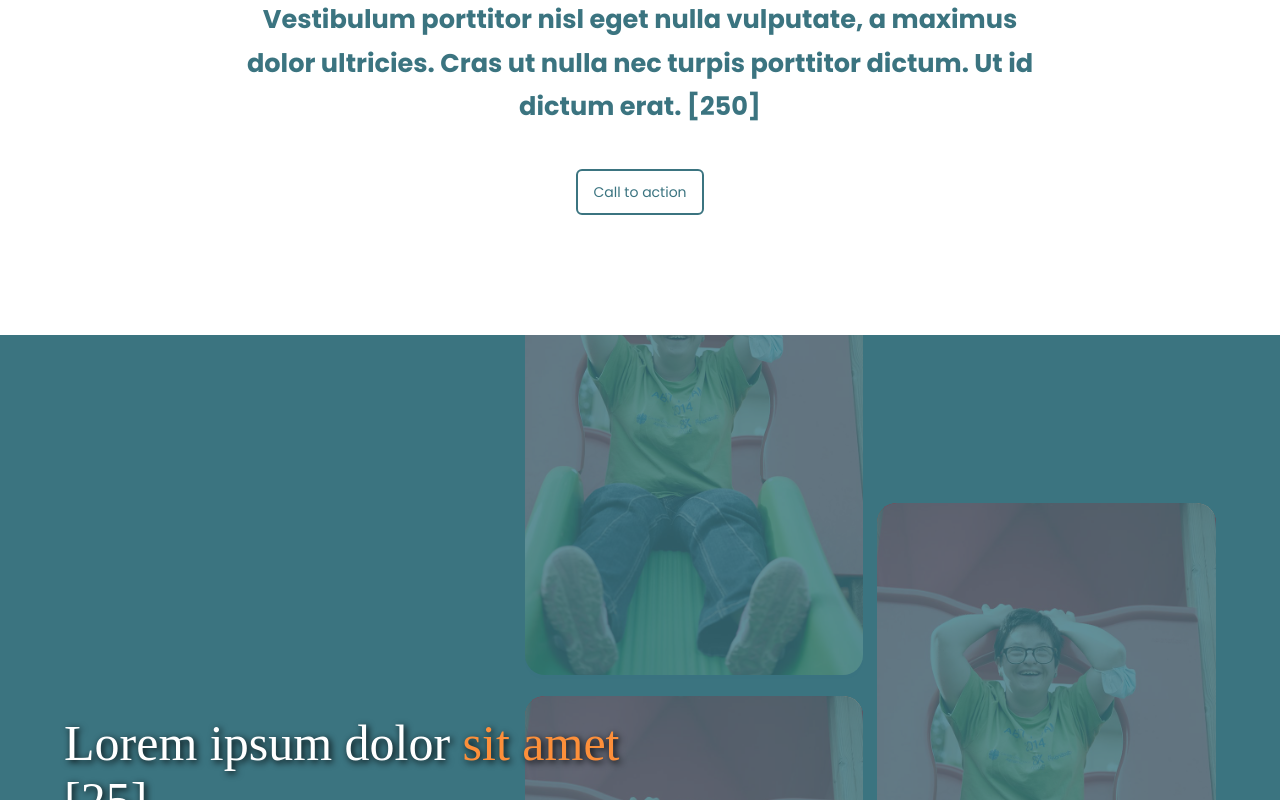
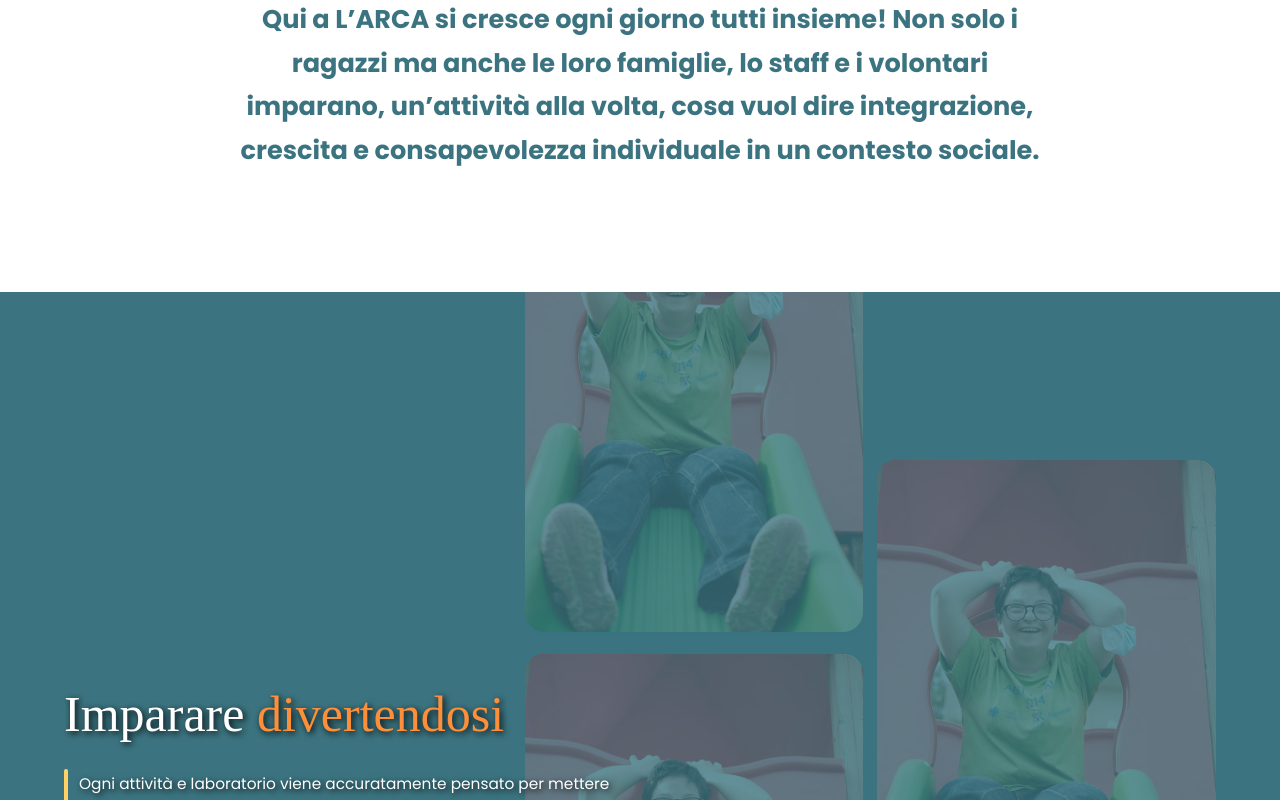
Before and after one commit to vitodigrigoli/nextjs-md-blog-with-transition, a Next.js app: page / in a window 1280 px wide. Shown: the part 980-1780 px from the top of the page. Built offline with nearby package versions, Linux system fonts and the light colour scheme; a web font is replaced by a local one.

Commit message:
Copy e restyling focuses

```diff
--- a/components/Focuses.js
+++ b/components/Focuses.js
@@ -1,17 +1,45 @@
+// Import Swiper React components
+import { Swiper, SwiperSlide } from 'swiper/react';
+import { Pagination, Autoplay,} from "swiper";
+
+// Import Swiper styles
+import 'swiper/css';
+import "swiper/css/pagination";
+
+
 export default function Focuses({title, focuses}){
 	return(
 		<section className={`focuses`}>
 			<h2>{title}</h2>
+
+
 			<div className="container">
+				<Swiper
+					autoplay={{
+						delay: 7000,
+					}}
+					loop={true}
+					pagination={true}
+					modules={[Pagination, Autoplay,]}
+					grabCursor={true}
+					slidesPerView={1}
+					onSlideChange={() => console.log('slide change')}
+					onSwiper={(swiper) => console.log(swiper)}
+				>
+
 				{
 					focuses.map( (focus, key) => {
 						return(
-							<div key={key} className="focus">
-								<h3 className={`text-fade`}>{focus.title}</h3>
-								<p className="dash dash--blue">{focus.text}</p>
-							</div>
+							<SwiperSlide key={key}>
+								<div className="focus">
+									<h3 className={`text-fade`}>{focus.title}</h3>
+									<p>{focus.text}</p>
+								</div>
+							</SwiperSlide>
+
 							)
 				})}
+				</Swiper>
 			</div>
 		</section>
 	)
--- a/package.json
+++ b/package.json
@@ -27,7 +27,7 @@
     "react-image-gallery": "^1.2.7",
     "react-responsive": "^9.0.0-beta.4",
     "react-skrollr": "^1.0.4",
-    "swiper": "^8.0.6"
+    "swiper": "^8.1.0"
   },
   "devDependencies": {
     "@types/node": "^17.0.19",
--- a/pages/festival.js
+++ b/pages/festival.js
@@ -7,7 +7,7 @@ import Gallery from "../components/Gallery";
 
 const HeroText = {
 	title: 'I nostri <span class="orange">Festival</span> [25]',
-	text: "Vestibulum porttitor nisl eget nulla vulputate, a maximus dolor ultricies. Cras ut nulla nec turpis porttitor dictum. Ut id dictum erat. [250]"
+	text: "I Festival sono i momenti dove amiamo metterci in gioco in prima persona, tutti insieme come una comunità. Tramite le attività che proponiamo, interagiamo con gli altri, in maniera autonoma e consapevole. Solo così può esserci una vera crescita e un vero inserimento sociale."
 }
 
 const bannerText = {
--- a/pages/index.js
+++ b/pages/index.js
@@ -7,18 +7,28 @@ import Footer from "../components/Footer";
 import Focuses from "../components/Focuses";
 
 const HeroText = {
-	title: 'Lorem ipsum dolor <span class="orange">sit amet</span> [25]',
-	text: "Vestibulum porttitor nisl eget nulla vulputate, a maximus dolor ultricies. Cras ut nulla nec turpis porttitor dictum. Ut id dictum erat. [250]"
+	title: 'Al fianco delle <span class="orange">diversità</span>',
+	text: "Da più di 18 anni aiutiamo ragazzi e adulti con disabilità mentali, relazionali e fisiche a perseguire percorsi di autonomia individuale e integrazione sociale, grazie a laboratori, attività culturali, didattiche e formative. Perché la diversità è una ricchezza per tutti!"
 }
 
-const bannerText = {
-	title: "Lorem ipsum dolor sit amet [25]",
-	text: "Vestibulum porttitor nisl eget nulla vulputate, a maximus dolor ultricies. Cras ut nulla nec turpis porttitor dictum. Ut id dictum erat. [250]"
+const bannerText_1 = {
+	title: "Una grande rete solidale",
+	text: "Qui a L’ARCA si cresce ogni giorno tutti insieme! Non solo i ragazzi ma anche le loro famiglie, lo staff e i volontari imparano, un’attività alla volta, cosa vuol dire integrazione, crescita e consapevolezza individuale in un contesto sociale."
 }
 
-const verticalSliderText = {
-	title: 'Lorem ipsum dolor <span class="orange">sit amet</span> [25]',
-	text: "Vestibulum porttitor nisl eget nulla vulputate, a maximus dolor ultricies. Cras ut nulla nec turpis porttitor dictum. Ut id dictum erat. [250]"
+const bannerText_2 = {
+	title: "La diversità è un dono da scoprire",
+	text: "Qui a L’ARCA, ognuno dei ragazzi sa di poter trovare un luogo sicuro e confertovele dove poter avviare un percorso di crescità interiore e sociale, per divenire una persona autonoma e che si sappia relazionare con gli altri e il mondo esterno. La diversità va capita e ascoltata."
+}
+
+const verticalSliderText_1 = {
+	title: 'Imparare <span class="orange">divertendosi</span>',
+	text: "Ogni attività e laboratorio viene accuratamente pensato per mettere alla prova e sviluppare le capacità dei nostri ragazzi. Dall’artigianato al teatro, dalla musica alla cucina, qui a L’ARCA non ci si annoia mai!"
+}
+
+const verticalSliderText_2 = {
+	title: '<span class="orange">Zimbardo-Luczo</span> Fund',
+	text: "ZL Fund è da sempre uno strumento essenziale per lo sviluppo e la valorizzazione socio-culturale delle risorse umane ed è grazie al loro continuo supporto che abbiamo potuto realizzare nel corso degli anni tante attività per tutti i nostri ragazzi, aiutandoli a farli divenire ciò che sono oggi."
 }
 
 const postText = {
@@ -28,45 +38,49 @@ const postText = {
 
 const posts = [
 	{
-		title: 'Lorem ipsum dolor <span class="yellow">sit amet Teatro</span> [25]',
-		text: "Vestibulum porttitor nisl eget nulla vulputate, a maximus dolor ultricies. Cras ut nulla nec turpis porttitor dictum. Ut id dictum erat. [250]",
+		title: 'Esprimersi con il <span class="yellow">teatro</span>',
+		text: "Il teatro svolge un ruolo molto importante nella nostra proposta di sensibilizzazione e crescita individuale. Il palcoscenico diventa infatti un luogo magico dove, tramite la messa in scena, ci si mette in gioco e si prende coscienza di se stessi.",
 		img: "./referal.jpg",
 		link: "/teatro"
 	},
 
 	{
-		title: 'Lorem ipsum dolor <span class="yellow">sit amet Sport</span> [25]',
-		text: "Vestibulum porttitor nisl eget nulla vulputate, a maximus dolor ultricies. Cras ut nulla nec turpis porttitor dictum. Ut id dictum erat. [250]",
-		link: "/teatro",
+		title: 'Mens sana in corpore <span class="yellow">sano</span>',
+		text: "La consapevolezza del proprio corpo e del movimento svolge un ruolo fondamentale nel percorso che intraprendiamo con i ragazzi. Tramite lo sport, a L’ARCA impariamo a relazionarci e a interagire con l’altro in maniera sana e costruttiva.",
+		link: "/sport",
 		img: "./referal.jpg",
 	},
 
 	{
-		title: 'Lorem ipsum dolor <span class="yellow">sit amet Festival</span> [25]',
-		text: "Vestibulum porttitor nisl eget nulla vulputate, a maximus dolor ultricies. Cras ut nulla nec turpis porttitor dictum. Ut id dictum erat. [250]",
-		link: "/teatro",
+		title: 'Insieme come una <span class="yellow">comunità</span>',
+		text: "Durante le manifestazioni e i festival in cui ci esibiamo e prendiamo parte in maniera attiva, coinvolgiamo anche i famigliari e le persone vicine ai ragazzi in modo da poter educare e sensibilizzare sempre più persone, tramite momenti di svago e socialità.",
+		link: "/festival",
 		img: "./referal.jpg",
 	},
 ];
 
 const focuses = {
-	title: 'Lorem ipsum dolor sit amet25]',
+	title: 'I nostri laboratori',
 	list: [
 		{
-			title: "Laboratorio #1",
-			text: "Vestibulum porttitor nisl eget nulla vulputate, a maximus dolor ultricies. Cras ut nulla nec turpis porttitor dictum. Ut id dictum erat. [150]"
+			title: "Laboratorio Artistico",
+			text: "Nei laboratori artistici viene sviluppata la creatività e la manualità. Più che il risultato finale qui conta il percorso mentale, di inventiva personale e di creazione."
 		},
 		{
-			title: "Laboratorio #2",
-			text: "Vestibulum porttitor nisl eget nulla vulputate, a maximus dolor ultricies. Cras ut nulla nec turpis porttitor dictum. Ut id dictum erat. [150]"
+			title: "Laboratorio Teatrale",
+			text: "Un momento di educazione alla socialità e all’aggregazione dove sperimentare il proprio corpo e la forza espressiva di esso, in relazione con gli altri e lo spazio."
 		},
 		{
-			title: "Laboratorio #3",
-			text: "Vestibulum porttitor nisl eget nulla vulputate, a maximus dolor ultricies. Cras ut nulla nec turpis porttitor dictum. Ut id dictum erat. [150]"
+			title: "Laboratorio Motorio – Espressivo",
+			text: "Il fine di questo laboratorio è quello di sviluppare la sensibilità musicale unitamente allo sviluppo di attività motorie tramite canti, balli e performance."
 		},
 		{
-			title: "Laboratorio #4",
-			text: "Vestibulum porttitor nisl eget nulla vulputate, a maximus dolor ultricies. Cras ut nulla nec turpis porttitor dictum. Ut id dictum erat. [150]"
+			title: "Laboratorio di Cucina",
+			text: "Attraverso la collaborazione si imparano nuove metodologie volte all’autonomia anche in ambito domestico, il tutto in un clima sereno e confortevole."
+		},
+		{
+			title: "Laboratorio Sportivo",
+			text: "Tramite sessioni di allenamento e tornei, aiutiamo a riscoprire la dimensione del proprio corpo anche a soggetti con disabilità sensoriali o psico-motorie."
 		},
 	]
 }
@@ -75,12 +89,12 @@ export default function Index() {
 	return (
 		<>
 			<Hero title={HeroText.title} text={HeroText.text} media={'/loop.mp4'} isVideo />
-			<Banner title={bannerText.title} text={bannerText.text} withButton />
-			<VerticalSlider title={verticalSliderText.title} text={verticalSliderText.text} withButton />
+			<Banner title={bannerText_1.title} text={bannerText_1.text} />
+			<VerticalSlider title={verticalSliderText_1.title} text={verticalSliderText_1.text} withButton />
 			<Posts posts={posts}/>
 			<Focuses title={focuses.title}  focuses={focuses.list}/>
-			<VerticalSlider title={verticalSliderText.title} text={verticalSliderText.text} withButton />
-			<Banner title={bannerText.title} text={bannerText.text} withButton />
+			<VerticalSlider title={verticalSliderText_2.title} text={verticalSliderText_2.text} withButton />
+			<Banner title={bannerText_2.title} text={bannerText_2.text} withButton />
 
 		</>
 	);
--- a/pages/progetti.js
+++ b/pages/progetti.js
@@ -7,8 +7,8 @@ import { sortByDate } from '../utils'
 import cover from '/public/referal.jpg'
 
 const HeroText = {
-	title: 'I nostri <span class="orange">Progetti</span> [25]',
-	text: "Vestibulum porttitor nisl eget nulla vulputate, a maximus dolor ultricies. Cras ut nulla nec turpis porttitor dictum. Ut id dictum erat. [250]"
+	title: 'I nostri <span class="orange">Progetti</span>',
+	text: "L’ARCA non si ferma mai! Tanti sono i progetti che abbiamo realizzato nel corso degli anni e tantissimi sono quelli che pensiamo e mettiamo su ogni anno. Tutto ciò, però, sarebbe impossibile senza il contributo di volontari, enti e privati. Aiutaci oggi stesso a realizzare il nostro sogno!"
 }
 
 export default function Progetti({posts}){
--- a/pages/teatro.js
+++ b/pages/teatro.js
@@ -8,8 +8,8 @@ import cover from '/public/referal.jpg'
 import {useEffect} from "react";
 
 const HeroText = {
-	title: 'I nostri <span class="orange">Teatro</span> [25]',
-	text: "Vestibulum porttitor nisl eget nulla vulputate, a maximus dolor ultricies. Cras ut nulla nec turpis porttitor dictum. Ut id dictum erat. [250]"
+	title: 'I nostri <span class="orange">spettacoli</span> teatrali',
+	text: "Il Teatro svolge un ruolo fondamentale nella nostra proposta formativa: abbiamo allestito più di (fatti dire un numero approssimativo) negli ultimi anni, con grande gioia e partecipazione dei nostri ragazzi e di tutta la comunità. Gli spettacoli sono divenuti ormai dei momenti imprescindibili di crescita umana e sociale."
 }
 
 export default function Teatro({posts}){
--- a/styles/globals.css
+++ b/styles/globals.css
@@ -12,6 +12,7 @@
   --yellow: #FFD165;
   --orange: #FD8F3A;
   --blue: #3B7480;
+  --swiper-theme-color: var(--blue) !important;
 }
 
 html,
@@ -201,12 +202,12 @@ hr{display: block; width: 80%; position: relative; margin: 30px auto; height: 2p
 
 /* Focuses
 ------------------------------------------------------------------------- */
-.focuses{ background-color: var(--yellow); padding-top: 15vh; color: var(--blue); }
-.focuses .container{display: flex; flex-wrap: wrap; justify-content: space-between}
-.focus{width: 45%; margin-bottom: 15vh}
+.focuses{ background-color: var(--yellow); padding: 15vh 0; color: var(--blue); text-align: center; }
+.focuses .container{display: flex; flex-wrap: wrap; justify-content: space-between; }
+.focus{width: 60%; margin: 0 auto 5vh auto;}
 
-.focuses h2{font-size: 16px; text-transform: uppercase; margin-bottom: 10vh; text-align: center;}
-.focus h3{ font-size: clamp(30px, 2.8vw, 50px); text-align: center; ;}
+.focuses h2{font-size: 16px; text-transform: uppercase; margin-bottom: 5vh;}
+.focus h3{ font-size: clamp(30px, 2.8vw, 50px); margin-bottom: 3vh;}
 
 @media (max-width: 500px) {
   .focus{width: 100%;}
@@ -429,3 +430,6 @@ hr{display: block; width: 80%; position: relative; margin: 30px auto; height: 2p
   display: flex;
   flex-wrap: nowrap;
 }
+
+
+.swiper-pagination-bullet-active{color: var(--blue)}
```
Also changed, not shown: pages/sport.js (+15 -14 lines), posts/il-piccolo-principe.md (+1 -1 lines), 2 other files (tests, documents, lock files or other folders).
